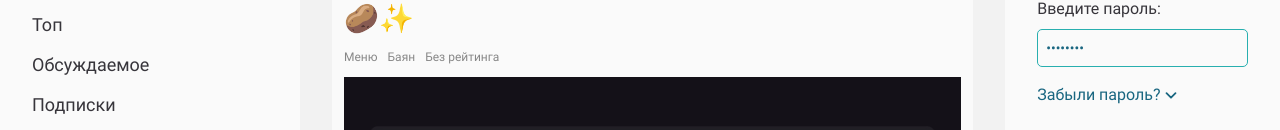
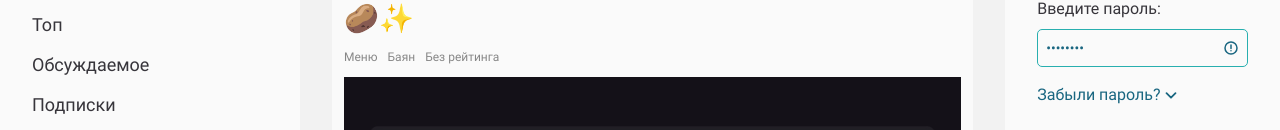
Before and after one commit to OlgaPy/Vortex_front, a Vue app: page / in a window 1280 px wide. Shown: the part 217-347 px from the top of the page. Built offline with nearby package versions, Linux system fonts and the light colour scheme.

Commit message:
InputUI - фикс бага с подсказкой, LoginWidget - добавлена подсказка для поля Пароль

```diff
--- a/src/shared/ui/input-ui/InputUI.vue
+++ b/src/shared/ui/input-ui/InputUI.vue
@@ -106,13 +106,12 @@ changeInputStatus();
 			<div :class="$style.hint" v-show="showHint" v-outside-click="closeHintPopup">
 				<WarningCircle ref="reference" @click="openHintPopup"/>
 				<div
+					:class="$style.hintWrapper"
 					ref="floating"
 					:style="floatingStyles"
 					v-show="showHintPopup"
 				>
-					<div :class="$style.hintWrapper">
-						<slot name="hint"></slot>
-					</div>
+					<slot name="hint"></slot>
 				</div>
 			</div>
 		</section>
@@ -185,6 +184,7 @@ changeInputStatus();
 }
 
 .hint {
+	position: relative;
 	width: 16px;
 	height: 16px;
 	cursor: pointer;
@@ -204,6 +204,7 @@ changeInputStatus();
 	border: 1px solid var(--color-gray-92);
 	color: var(--color-gray-22);
 	overflow: hidden;
+	z-index: 1000;
 }
 
 .actionsSection, .infoSection {
--- a/src/widgets/LoginWidget.vue
+++ b/src/widgets/LoginWidget.vue
@@ -30,7 +30,7 @@ const password = ref('ficYP5MV');
 					</template>
 				</InputUI>
 
-				<InputUI label="Введите пароль:" hide-text v-model="password">
+				<InputUI label="Введите пароль:" show-hint hide-text v-model="password">
 					<template #actions>
 						<!--	TODO Actions		-->
 						<div :class="$style.forgotPassword">
```
